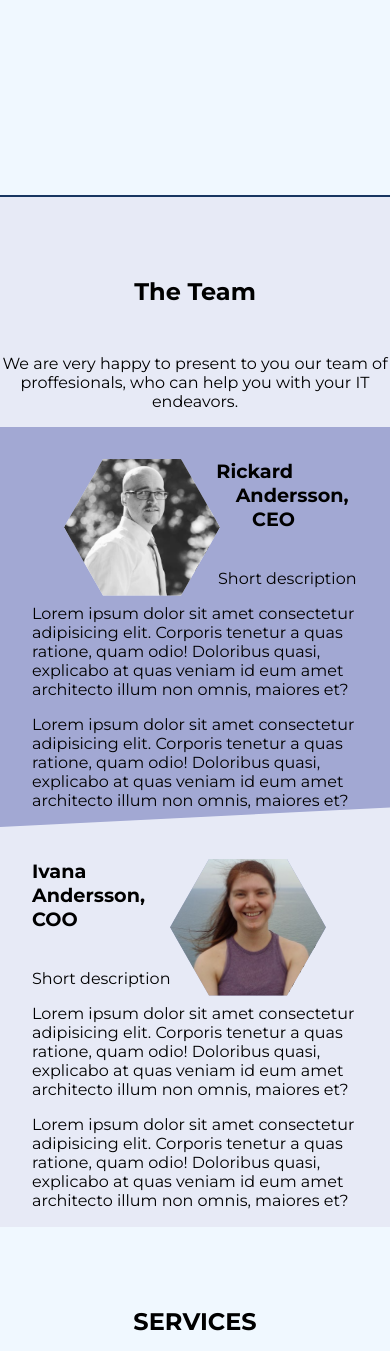
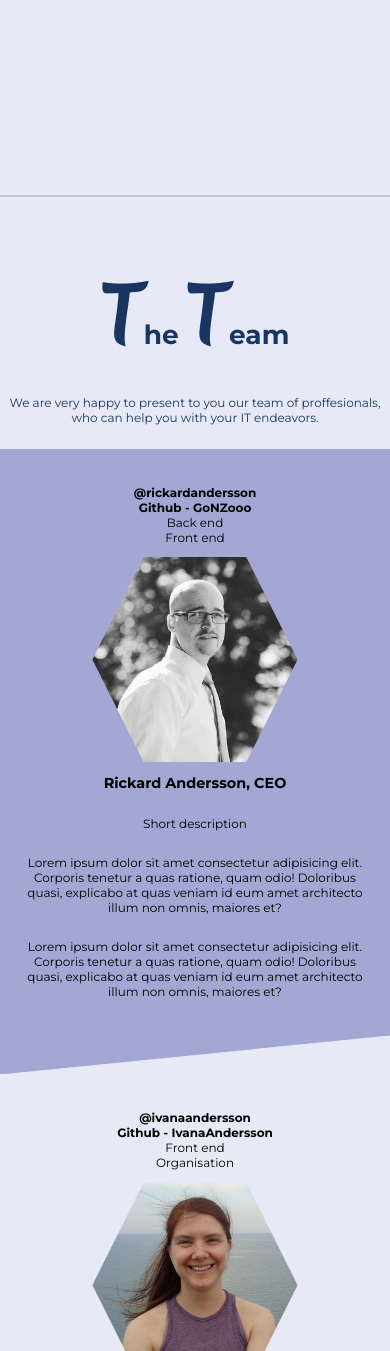
Before and after one commit to IvanaAndersson/graduation-project, a plain HTML site: page index.html in a window 390 px wide. Shown: the part 649-2000 px from the top of the page. Drawn offline with Linux system fonts and the light colour scheme.

Commit message:
made responsive about section

```diff
--- a/css/about-section.css
+++ b/css/about-section.css
@@ -1,42 +1,103 @@
 #about {
-    background-color: #e7eaf6;
+    background-color: var(--color-bgrd-main);
 }
 
 section#about header {
-    padding-top: 5rem;
-    border-top: 2px solid #183661;
+    padding-top: var(--section-padding-top);
+    border-top: 2px solid rgba(24, 54, 97,0.2);
 }
 
 section#about header h2 {
+    font-size: var(--head2-size);
+    color: var(--color-text-header);
     text-align: center;
-    margin-bottom: 2em;
+    margin-bottom: var(--margin-bottom-general);
 }
 
 section#about header p {
+    color: var(--color-text-header);
     text-align: center;
-    margin-bottom: 1em;
+    margin-bottom: var(--margin-bottom-general);
 }
 
 article.section-one {
     padding: 2rem;
-    height: 400px;
-    background-color: #a2a8d3;
+    background: var(--color-bgrd-secondary);
+    clip-path: polygon(0 0, 100% 0, 100% calc(100% - 10vw), 0 100%);
+}
+
+.hexagon {
+    /* display: flex;
+    flex-direction: column; */
+}
+
+.hexagon figure {
+    display: flex;
+    flex-direction: column;
+    flex-wrap: wrap;
+    justify-content: center;
+    margin: 1rem auto;
+    text-align: center;
+}
+
+.hexagon img {
+    display: block;
+    width: 60%;
+    height: auto;
+    margin: 1rem auto;
+    clip-path: polygon(25% 0, 75% 0, 100% 50%, 75% 100%, 25% 100%, 0 50%);
+    shape-outside: polygon(25% 0, 75% 0, 100% 50%, 75% 100%, 25% 100%, 0 50%);
+}
+
+.hexagon figure h2 {
+    font-size: var(--head2-size);
+    font-size: 1em;
+}
+
+.description {
+    text-align: center;
+}
+
+.description h4 {
+    font-size: var(--head4-size);
+    font-size: 1.2em;
+    margin-bottom: var(--margin-bottom-general);
+}
+
+.description p {
+    margin-bottom: var(--margin-bottom-general);
+}
+
+.description p:last-child {
+    margin-bottom: calc(7vw + var(--margin-bottom-general));
+}
+
+article.section-two {
+    padding: 2rem;
+    background-color: var(--color-bgrd-main);
+}
+
+/* FOR DEVICES WITH HOVER */
+
+@media (hover: hover) {
+
+    article.section-one {
+        padding: 3rem;
+        /* height: 400px; */
         clip-path: polygon(0 0, 100% 0, 100% calc(100% - 5vw), 0 100%);
-    /* margin-bottom: -10vw; */
         clear: both;
     }
 
     .hexagon {
-    background-color: #e7eaf6;
+        background-color: var(--color-bgrd-main);
         position: relative;
         width: 40vmin;
         height: 35vmin;
-    margin: 0 2rem;
+        margin: 0 var(--margin-bottom-general);
         clip-path: polygon(25% 0, 75% 0, 100% 50%, 75% 100%, 25% 100%, 0 50%);
         shape-outside: polygon(25% 0, 75% 0, 100% 50%, 75% 100%, 25% 100%, 0 50%);
         float:left;
     }
-
 
     .hexagon:before {
         content: '';
@@ -45,10 +106,14 @@ article.section-one {
         clip-path: polygon(25% 0, 75% 0, 100% 50%, 75% 100%, 25% 100%, 0 50%);
     }
 
+    .hexagon:hover img {
+        transform: translate(-50%, -50%) rotate(-110deg);
+    }
 
     .hexagon img {
         width: 100%;
         height: auto;
+        margin: 0;
         position: absolute;
         top: 50%; left: 50%;
         transform: translate(-50%, -50%);
@@ -57,45 +122,31 @@ article.section-one {
         transition: transform 200ms ease-in 150ms;
     }
 
-.hexagon:hover img {
-    transform: translate(-50%, -50%) rotate(-110deg);
+
+    .hexagon figure {
+        width: 20vmin;
+        padding-top: 5rem;
+        text-align: center;
+
     }
 
-
-.hexagon figure {
-    display: flex;
-    flex-direction: column;
-    flex-wrap: wrap;
-    justify-content: center;
-    width: 20vmin;
-    margin: 0 auto;
-    padding-top: 5rem;
-    text-align: center;
+    article.section-two {
+        clear: both;
     }
 
-.hexagon figure h2 {
-    font-size: 1em;
+    article.section-two .hexagon {
+        background-color: var(--color-bgrd-secondary);
+        float: right;
     }
 
-.description h4 {
-    font-size: 1.2em;
-    margin-bottom: 2em;
+    .description {
+        text-align: left;
     }
 
     .description p {
+        width: 80%;
         margin-bottom: 1em;
     }
 
 
-article.section-two {
-    padding: 2rem;
-    height: 400px;
-    /* padding-top: 10vw; */
-    background-color: #e7eaf6;
-    clear: both;
 }
-
-article.section-two .hexagon {
-    float: right;
-    background-color: #a2a8d3;
-}
--- /dev/null
+++ b/css/services-section.css
@@ -0,0 +1,36 @@
+
+section#services {
+    max-width: 100vw;
+    height: 100vh;
+    padding: var(--section-padding-top);
+    border-top: 2px solid rgba(24, 54, 97,0.2);
+}
+
+section#services header h2,
+section#services header p {
+    color: var(--color-text-header);
+    margin-bottom: calc(var(--margin-bottom-general) + 1rem);
+    text-align: center;
+}
+
+section#services header h2 {
+    font-size: var(--head2-size);
+}
+
+.card-wrapper {
+    display: flex;
+    justify-content: space-evenly;
+}
+
+.service-card {
+    width: 30%;
+    border: 1px solid #ccc;
+    box-shadow: 0 0 1rem 0 rgba(0,0,0,0.5);
+}
+
+.service-card,
+.card-header,
+.card-content,
+.card-footer {
+    padding: 1rem;
+}
--- a/css/site-header.css
+++ b/css/site-header.css
@@ -2,10 +2,14 @@
 .site-header {
     max-width: 100vw;
     height: 100vh;
-    background: aliceblue   ;
-    color: #183661;
+    background: var(--color-bgrd-main);
+    color: var(--color-text-header);
     display: grid;
     grid-template-rows: repeat(2, 2rem) minmax(100px,300px);
+}
+
+.site-header h1 {
+    font-size: var(--head1-size);
 }
 
 .site-header h1,
@@ -13,11 +17,6 @@
     text-align: center;
     width: 50vw;
     margin: 0 auto;
-}
-
-.font {
-    font-family: 'Merienda', cursive;
-    font-size: 3em;
 }
 
 .site-header > a {
--- a/css/styles.css
+++ b/css/styles.css
@@ -1,45 +1,16 @@
 @import url('https://fonts.googleapis.com/css?family=Lobster|Merienda:700');
 @import url('https://fonts.googleapis.com/css?family=Montserrat:400,700');
+
 @import url('reset.css');
+@import url('typography.css');
+@import url('variables.css');
+
 @import url('site-header.css');
 @import url('navigation.css');
+
 @import url('about-section.css');
-
-
-html {
-    font-family: 'Montserrat', sans-serif;
-}
-
-
-/* MAIN CONTENT */
-
+@import url('services-section.css');
 
 .site-content {
-    background-color: aliceblue;
-
+    background-color: var(--color-bgrd-main);
 }
-
-section#services {
-    max-width: 100vw;
-    height: 100vh;
-    padding: 5rem;
-}
-
-section#services h2,
-section#services > p {
-    margin-bottom: 2rem;
-    text-align: center;
-}
-
-.service-card {
-    width: 30%;
-    border: 1px solid #ccc;
-    box-shadow: 0 0 1rem 0 rgba(0,0,0,0.5);
-}
-
-.service-card,
-.card-header,
-.card-content,
-.card-footer {
-    padding: 1rem;
-}
--- /dev/null
+++ b/css/typography.css
@@ -0,0 +1,34 @@
+html {
+    font-size: var(--font-size-base) ;
+    font-family: var(--font-family-base), sans-serif;
+
+}
+
+
+@media ( min-width: 500px ) {
+    html {
+        font-size: var(--font-size-tablet, 14px);
+    }
+
+}
+
+@media ( min-width: 700px ) {
+    html {
+        font-size: var(--font-size-laptop, 16px);
+    }
+
+}
+
+@media ( min-width: 1600px ) {
+    html {
+        font-size: var(--font-size-desktop, 18px);
+    }
+
+}
+
+
+.font {
+    font-family: var(--font-family-cursive), cursive;
+    font-size: 3em;
+    color: var(--color-text-header);
+}
--- /dev/null
+++ b/css/variables.css
@@ -0,0 +1,26 @@
+:root {
+    --font-family-base: 'Montserrat';
+    --font-family-cursive: 'Merienda';
+
+    --font-size-base: 12px;
+    --font-size-tablet: 14px;
+    --font-size-laptop: 16px;
+    --font-size-desktop: 18px;
+
+    --head1-size: 2.9em;
+    --head2-size: 2.2em;
+    --head3-size: 1.9em;
+    --head4-size: 1.5em;
+    --head5-size: 1.2em;
+    --head6-size: 1.01em;
+
+    --section-padding-top: 5rem;
+    --margin-bottom-general: 2rem;
+    --margin-text: 1rem 0;
+
+    --color-text-header: #183661 ;
+    --color-text-alternative: ;
+    --color-bgrd-main: #e7eaf6;
+    --color-bgrd-secondary: #a2a8d3;
+
+}
--- a/index.html
+++ b/index.html
@@ -53,7 +53,7 @@
 
         <section id="about">
             <header>
-                <h2> The Team</h2>
+                <h2> <span class="font">T</span>he  <span class="font">T</span>eam</h2>
                 <p>
                 We are very happy to present to you our team of proffesionals, who can help you with your IT endeavors.
                 </p>
@@ -106,12 +106,15 @@
         </section>
 
         <section id="services">
-            <h2>SERVICES</h2>
+            <header>
+                <h2><span class="font">S</span>ERVICES</h2>
                 <p>The services which our company provides</p>
+            </header>
 
+            <div class="card-wrapper">
                 <article class="service-card">
                     <header class="card-header">
-                    SERVICE
+                        FRONT-END
                     </header>
                     <section class="card-content">
                         <p>
@@ -123,6 +126,21 @@
                     </footer>
                 </article>
 
+                <article class="service-card">
+                    <header class="card-header">
+                        BACK-END
+                    </header>
+                    <section class="card-content">
+                        <p>
+                            Lorem ipsum dolor, sit amet consectetur adipisicing elit. Sed excepturi in perferendis maiores? Nostrum, voluptate ipsam neque ducimus voluptatibus voluptatem pariatur temporibus dolorum, velit eligendi reiciendis earum ad veniam repudiandae?
+                        </p>
+                    </section>
+                    <footer class="card-footer">
+                        FOOTERS
+                    </footer>
+                </article>
+
+            </div>
         </section>
 
         <section id="projects">
```
Also changed, not shown: 1 other file. Lines whose indentation alone changed are shown as unchanged.
